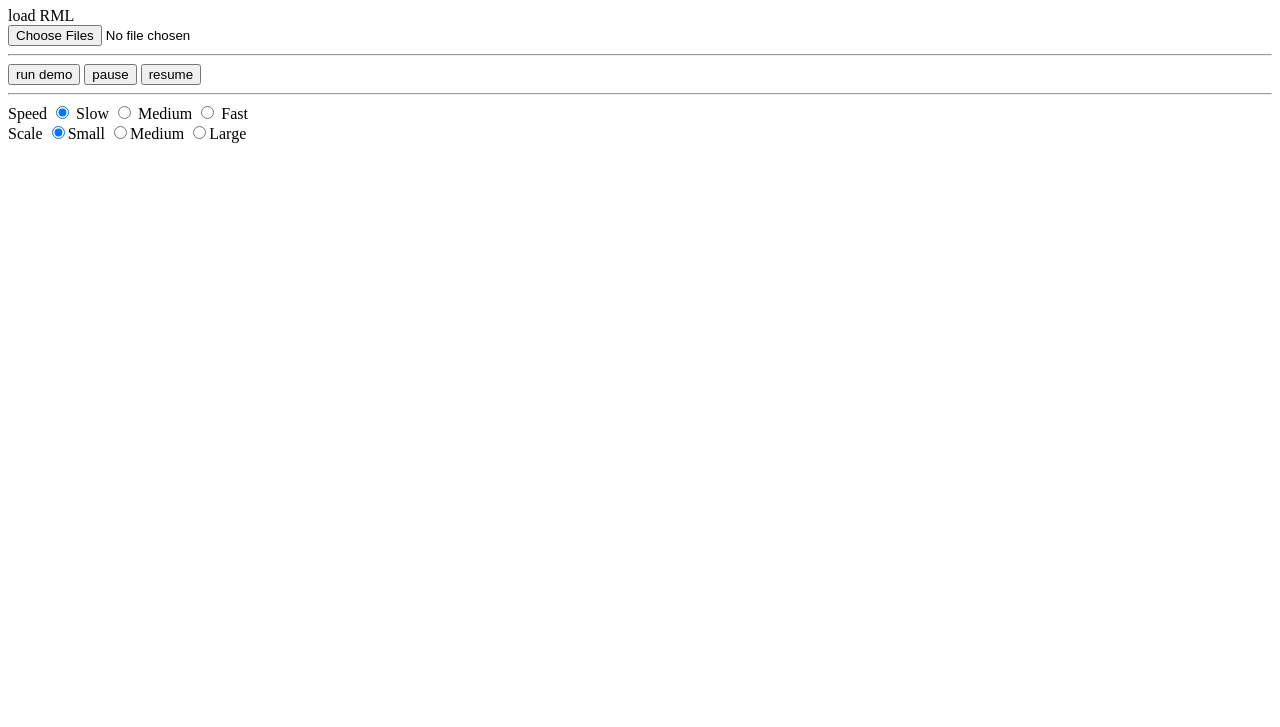
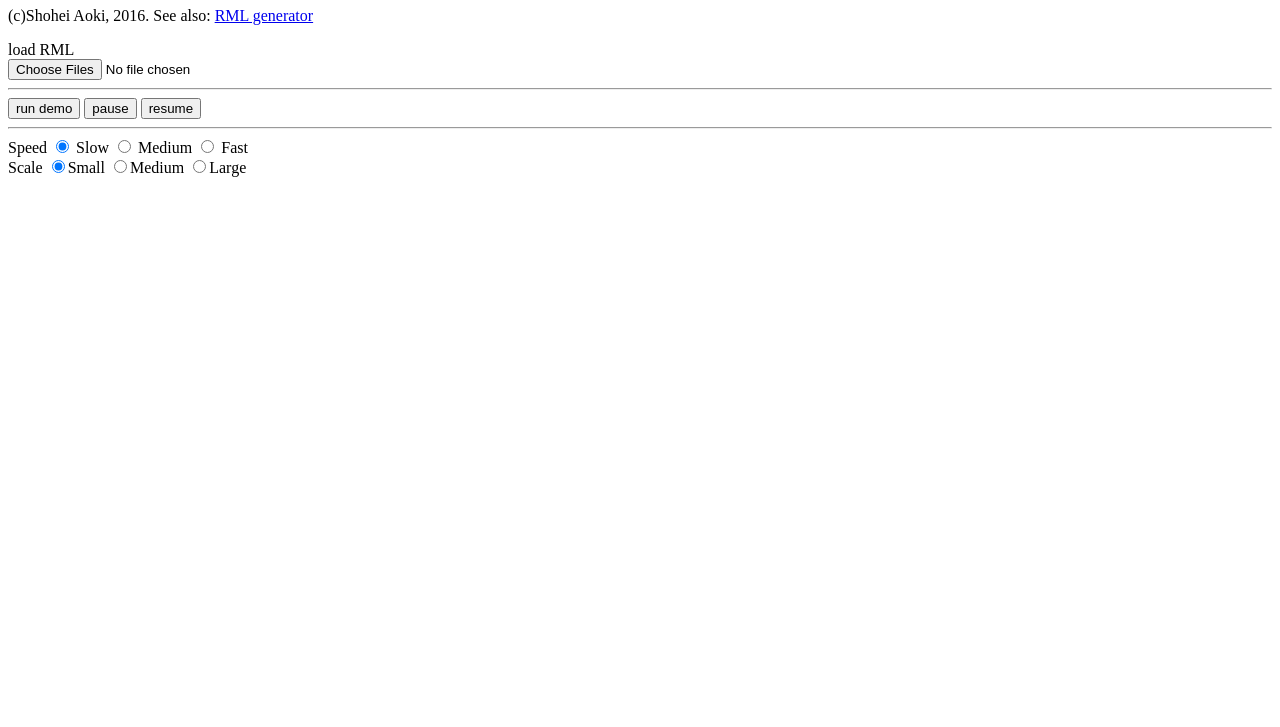
Before and after one commit to shohei/rml_imposer, a website: page index.html in a window 1280 px wide. Shown: the part 73-800 px from the top of the page. Drawn offline with Linux system fonts and the light colour scheme.

Commit message:
add copyright and link

```diff
--- a/index.html
+++ b/index.html
@@ -168,7 +168,7 @@
 </head>
 <body>
   <h1>RML Analyzer</h1>
-
+  <p>(c)Shohei Aoki, 2016. See also: <a href="http://shoheiaoki.com/rmlgen">RML generator</a></p>
   <div id="read_text">load RML</div>
   <input type="file" id="load_file" name="files[]" multiple />
   <br />
```
